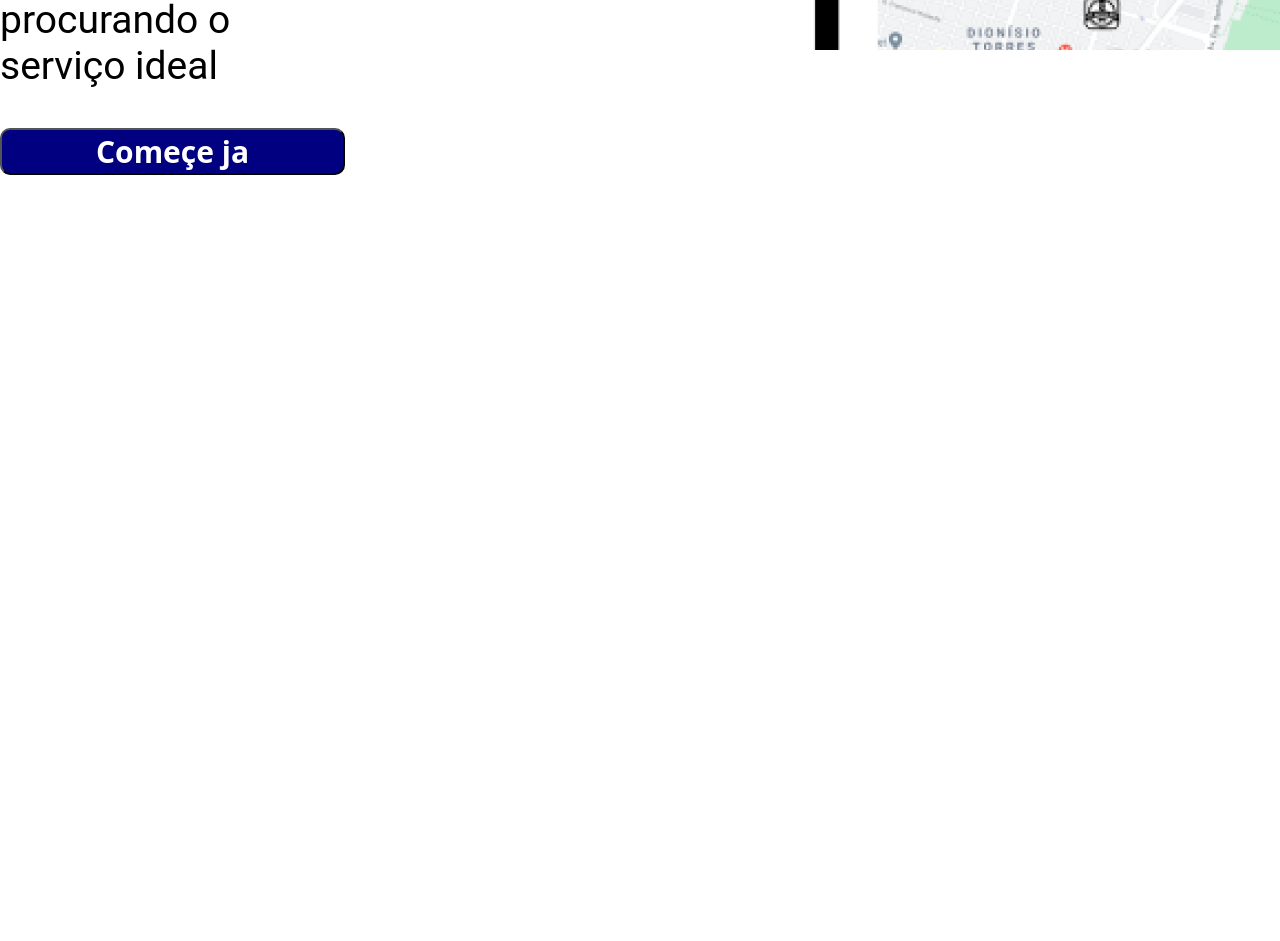
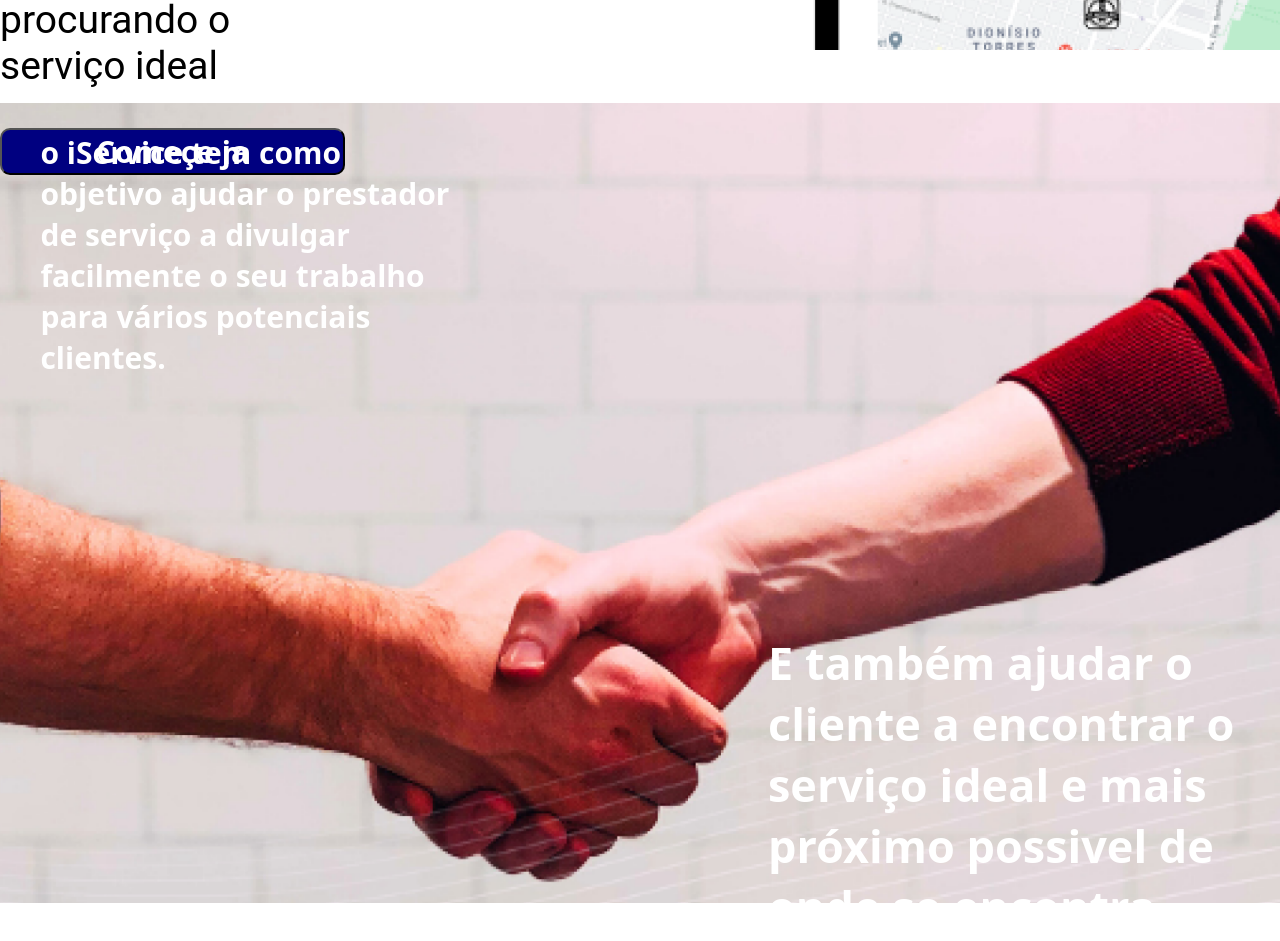
Before and after one commit to alisson-lucas/iService, a React (Create React App) app in the folder frontend/: page / in a window 1280 px wide. Shown: the part 820-1761 px from the top of the page. Before the commit the page ends 995 px from the top, so only its background shows below. Built offline with nearby package versions, Linux system fonts and the light colour scheme.

Commit message:
Alterado julio 05/05/21

```diff
--- a/frontend/src/pages/cadastro/Cadastro.js
+++ b/frontend/src/pages/cadastro/Cadastro.js
@@ -7,6 +7,7 @@ import './styles.css';
 
 import logoImg from'../../assets/iservice_icon_blue.png';
 import celular from '../../assets/celular principal.png';
+import imgFundo from '../../assets/imgFundo.png';
 
 export default function Register() {
   const [title, setTitle] = useState('');
@@ -60,6 +61,22 @@ export default function Register() {
                 <img src={celular} className="imgIph" align="left"/>
 
         </div>
+        <div class="imgFundo">
+            <div class="textFundo">
+                <h2 class="textFundo">
+                    o iService tem como objetivo ajudar o prestador de serviço a divulgar facilmente o seu trabalho para vários potenciais clientes.
+                </h2>
+            </div>
+        <div class="textFundo_">
+            <h2>
+                E também ajudar o cliente a encontrar o serviço ideal e mais próximo possivel de onde se encontra.
+            </h2>
+        </div>
+    </div>
+
+
+
+
     </>
   );
 }
--- a/frontend/src/pages/cadastro/styles.css
+++ b/frontend/src/pages/cadastro/styles.css
@@ -75,3 +75,44 @@ color: #FFFFFF;
   font-size: 30px;
 
 }
+
+.imgFundo{
+  display: flex;
+  align-items: center;
+  justify-content: space-around;
+  width: 100vw;
+  height: 100vh;
+  background-image: url(../../../src/assets/imgFundo.png);
+  background-size: cover;
+  background-repeat: no-repeat;
+  background-color: #0000ff;
+  display: flex;
+  align-items: center;
+  justify-content: center;
+  flex-direction: column;
+
+}
+
+
+.imgFundo p {
+  position: relative;
+
+  top: 0px;
+  left: 0px;
+
+}
+
+.textFundo{
+  margin-top: 5%;
+  margin-left: 2%;
+  font-size: 30px;
+  padding-right: 40%;
+  color: white;
+}
+
+.textFundo_{
+  color: white;
+  margin-top: 15%;
+  font-size: 30px;
+  padding-left: 60%;
+}
```
Also changed, not shown: frontend/src/assets/imgFundo.png (added), 1 other file (tests, documents, lock files or other folders).
